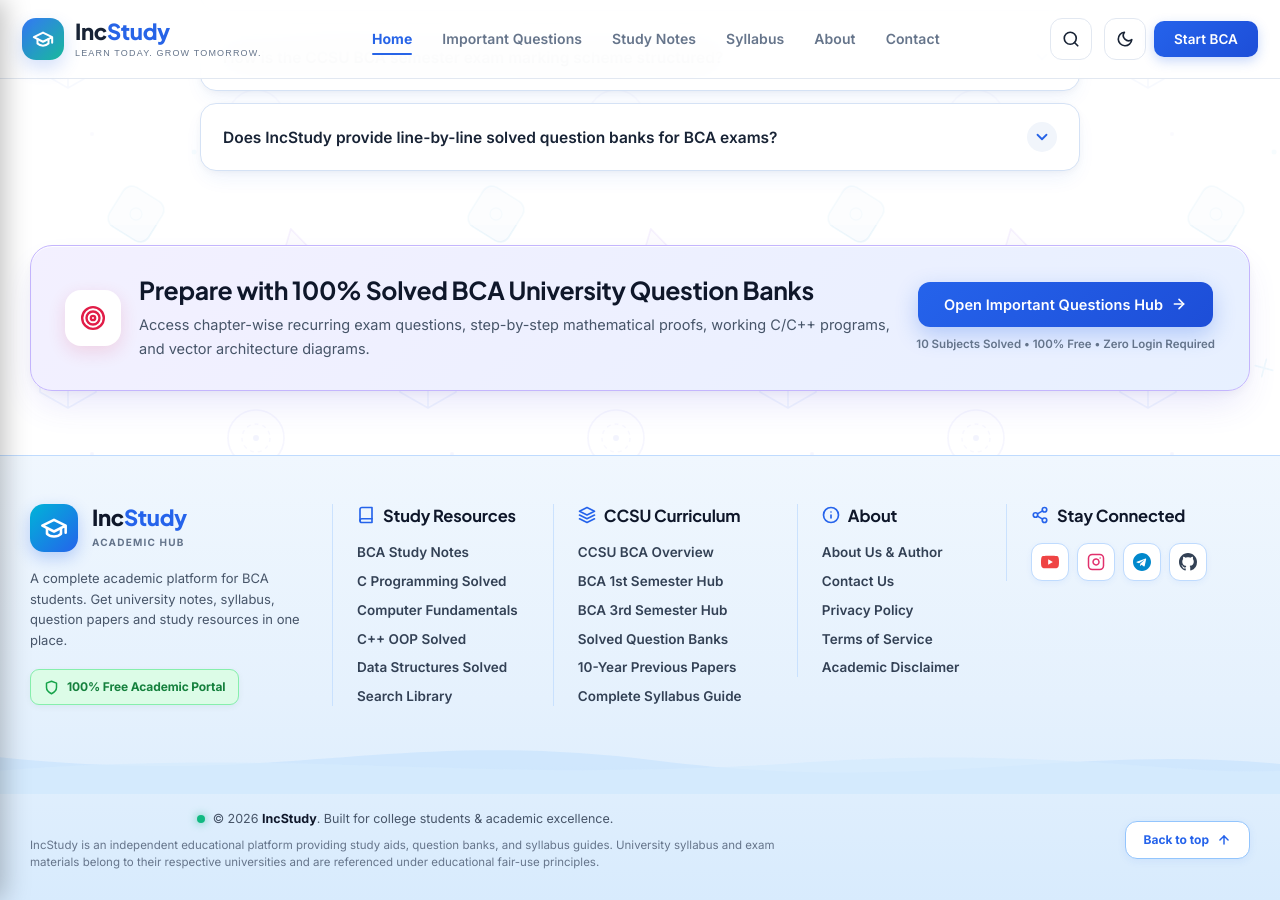
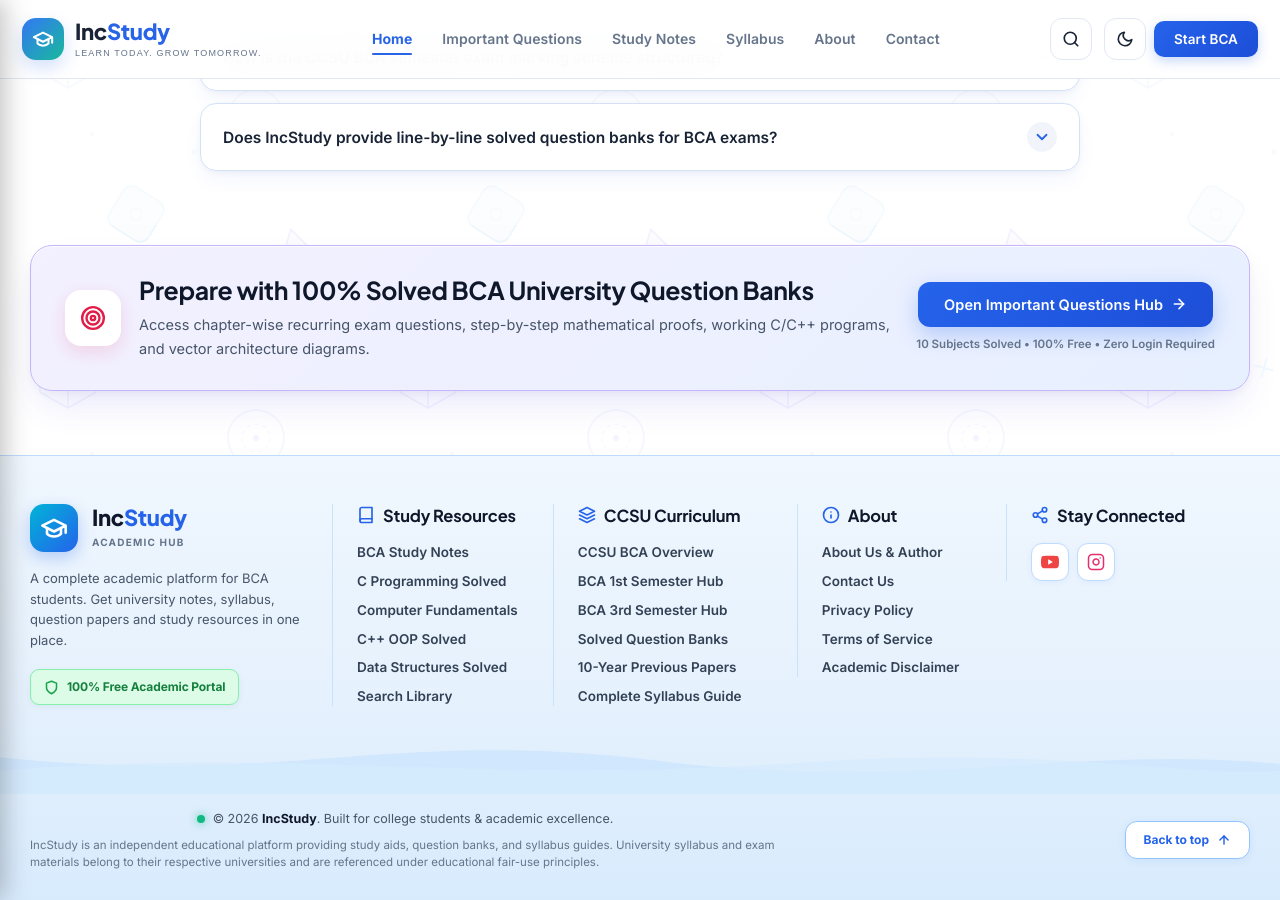
Before and after one commit to HimanshuTyagiJi/incstudy, a Jekyll site: the page built from index.html, in a window 1280 px wide and 900 px high, scrolled down 4071 px. Built offline with Jekyll 4.4.1, drawn with Linux system fonts in a browser that asks for light colours.

Commit message:
Update footer social icons: remove GitHub and Telegram, keep YouTube and Instagram

```diff
--- a/_includes/footer/social.html
+++ b/_includes/footer/social.html
@@ -27,19 +27,5 @@
         <line x1="17.5" y1="6.5" x2="17.51" y2="6.5"></line>
       </svg>
     </a>
-
-    <!-- Telegram -->
-    <a href="https://telegram.org" class="social-icon-btn social-tg" target="_blank" rel="noopener" aria-label="Telegram">
-      <svg width="18" height="18" viewBox="0 0 24 24" fill="#0088cc">
-        <path d="M12 0C5.37 0 0 5.37 0 12s5.37 12 12 12 12-5.37 12-12S18.63 0 12 0zm5.56 8.16l-1.97 9.28c-.15.65-.53.81-1.08.5l-3-2.21-1.45 1.4c-.16.16-.3.3-.61.3l.21-3.05 5.56-5.02c.24-.22-.05-.34-.38-.13l-6.87 4.33-2.96-.92c-.64-.2-.66-.64.13-.95l11.57-4.46c.54-.2 1.01.13.85.93z"/>
-      </svg>
-    </a>
-
-    <!-- GitHub -->
-    <a href="https://github.com" class="social-icon-btn social-gh" target="_blank" rel="noopener" aria-label="GitHub">
-      <svg width="18" height="18" viewBox="0 0 24 24" fill="currentColor">
-        <path d="M12 0C5.37 0 0 5.37 0 12c0 5.31 3.435 9.795 8.205 11.385.6.105.825-.255.825-.57 0-.285-.015-1.23-.015-2.235-3.015.555-3.795-.735-4.035-1.41-.135-.345-.72-1.41-1.23-1.695-.42-.225-1.02-.78-.015-.795.945-.015 1.62.87 1.845 1.23 1.08 1.815 2.805 1.305 3.495.99.105-.78.42-1.305.765-1.605-2.67-.3-5.46-1.335-5.46-5.925 0-1.305.465-2.385 1.23-3.225-.12-.3-.54-1.53.12-3.18 0 0 1.005-.315 3.3 1.23.96-.27 1.98-.405 3-.405s2.04.135 3 .405c2.295-1.56 3.3-1.23 3.3-1.23.66 1.65.24 2.88.12 3.18.765.84 1.23 1.905 1.23 3.225 0 4.605-2.805 5.625-5.475 5.925.435.375.81 1.095.81 2.22 0 1.605-.015 2.895-.015 3.3 0 .315.225.69.825.57A12.02 12.02 0 0 0 24 12c0-6.63-5.37-12-12-12z"/>
-      </svg>
-    </a>
   </div>
 </div>
```
